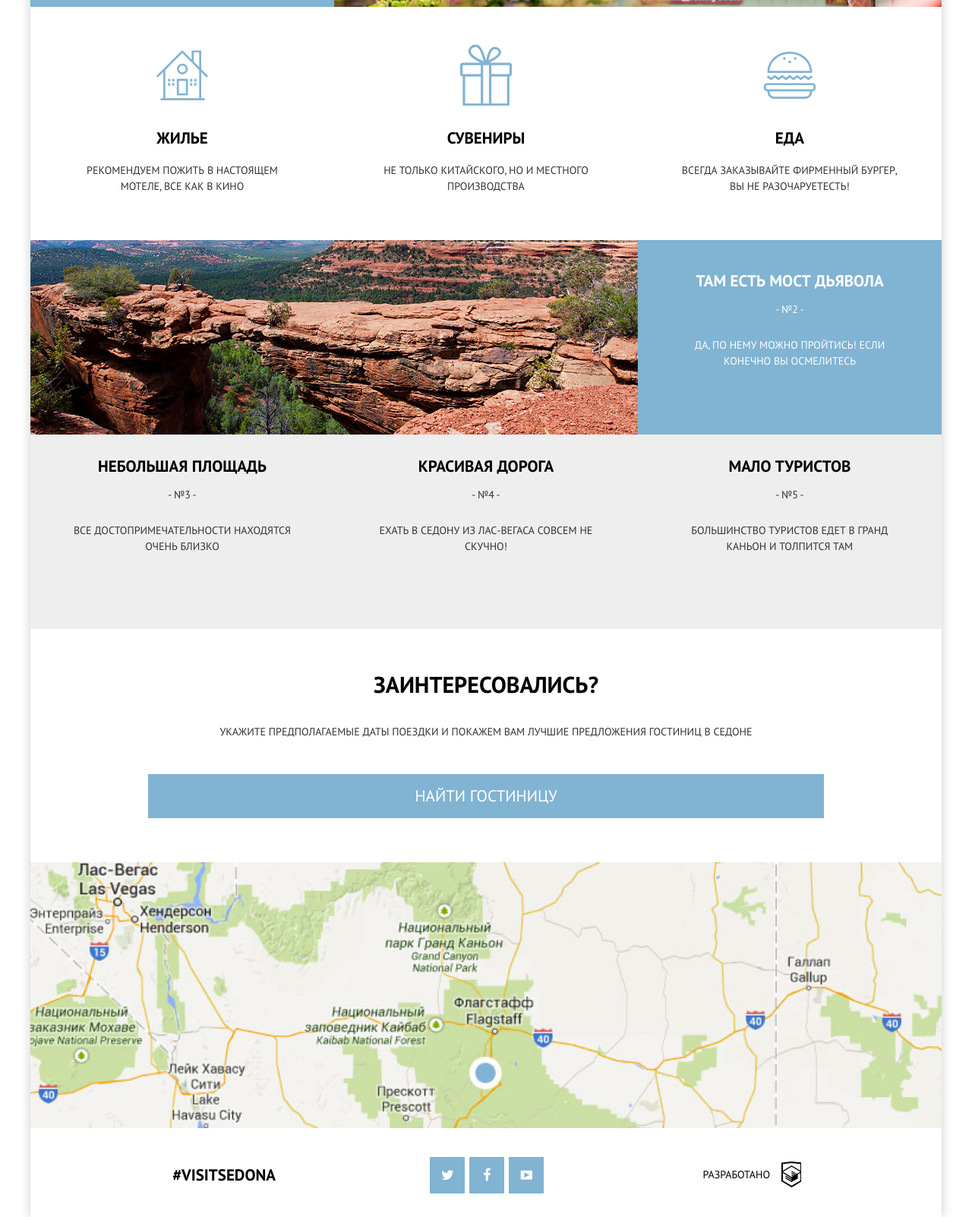
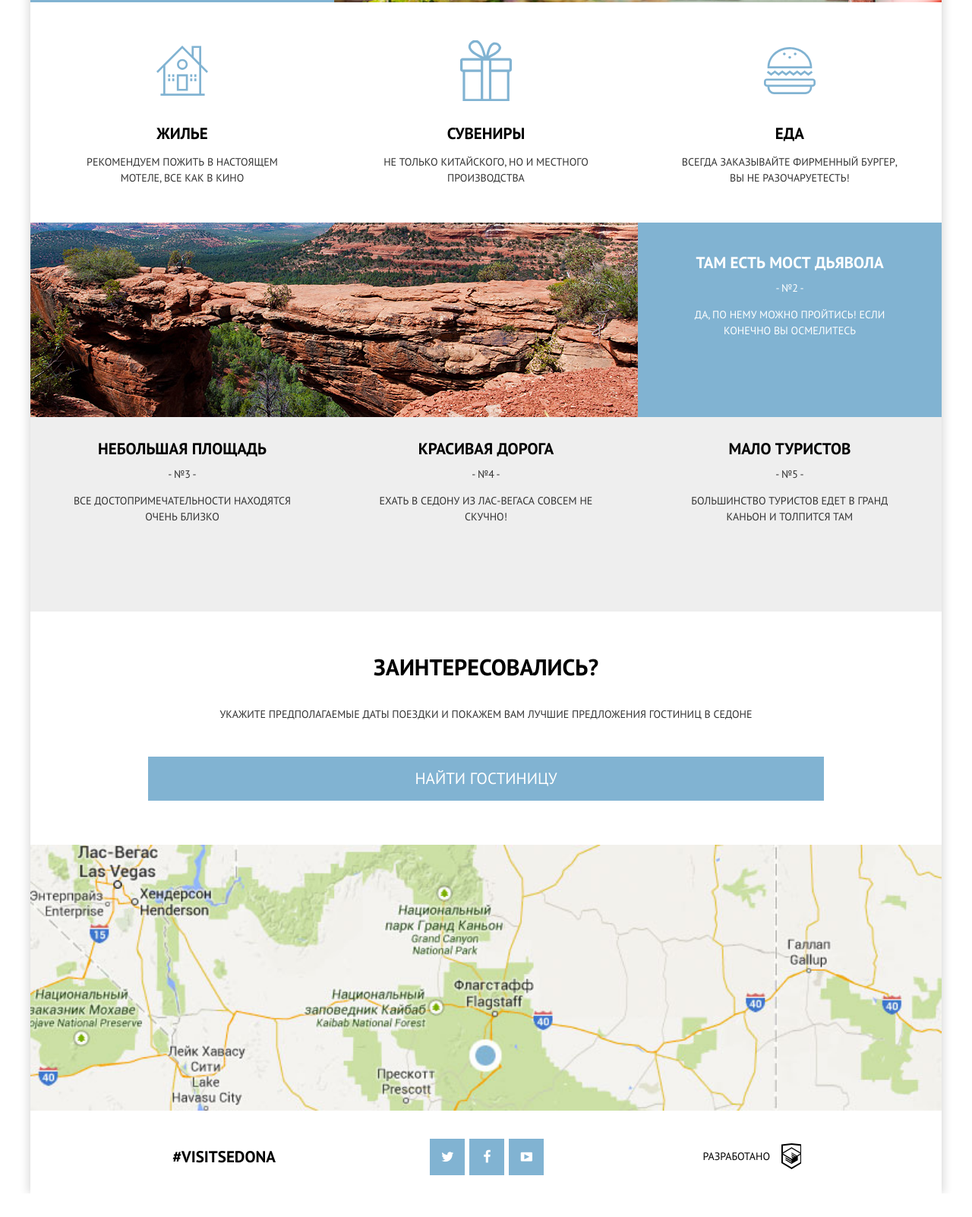
Before and after one commit to True-Evzheniy/92049-sedona, a website: page index.html in a window 1280 px wide. Shown: the part 965-2567 px from the top of the page at 76% size. After the commit the page ends 2536 px from the top, so only its background shows below. Drawn offline with nearby package versions, Linux system fonts and the light colour scheme; files that its build step writes are made by us from their sources.

Commit message:
pixelperfect mobile

```diff
--- a/sass/layout/footer.scss
+++ b/sass/layout/footer.scss
@@ -1,7 +1,7 @@
 .page-footer{
 	padding-bottom: 30px;
 	&__hash{
-		padding-bottom: 42px;
+		padding-bottom: 35px;
 		text-align: center;
 		font-family: $font-base;
 		font-size: 21px;
@@ -12,7 +12,7 @@
 	}
 
 	&__copyright{
-		padding-top: 48px;
+		padding-top: 40px;
 		text-align: center;
 		font-family: $font-base;
 		font-size: 14px;
--- a/sass/pages/index.scss
+++ b/sass/pages/index.scss
@@ -89,7 +89,7 @@
 	&__title{
 		margin:0;
 		padding-top: 29px;
-		padding-bottom:14px;
+		padding-bottom:10px;
 		font-family: $font-base;
 		font-size: 18px;
 		line-height: 26px;
@@ -98,14 +98,14 @@
 		color: #000;
 
 		&--light{
-			padding-top: 41px;
+			padding-top: 40px;
 			color: #fff;
 		}
 	}
 
 	&__num{
 		margin: 0;
-		padding-bottom: 26px;
+		padding-bottom: 14px;
 		font-family: $font-base;
 		font-size: 14px;
 		line-height: 21px;
@@ -120,7 +120,7 @@
 		margin: 0px;
 		padding-left: 9%;
 		padding-right: 9%;
-		padding-bottom: 30px;
+		padding-bottom: 28px;
 		font-family: $font-base;
 		font-size: 14px;
 		line-height: 21px;
@@ -135,7 +135,7 @@
 
 .block__title{
 	margin: 0;
-	padding-bottom:30px;
+	padding-bottom:27px;
 	font-family: $font-base;
 	text-align: center;
 	font-size:18px;
@@ -146,7 +146,7 @@
 }
 .block__text{
 	margin:0;
-	padding-bottom:28px;
+	padding-bottom:25px;
 	font-family: $font-base;
 	text-align: center;
 	font-size:14px;
@@ -155,9 +155,10 @@
 }
 
 .features{
-	padding-top: 40px;
+	padding-top: 39px;
 	padding-left: 21.8%;
 	padding-right: 12.5%;
+	padding-bottom: 8px;
 	&__item{
 
 		box-sizing: border-box;
@@ -166,7 +167,7 @@
 	&__title{
 		position: relative;
 		margin: 0;
-		padding-bottom: 19px;
+		padding-bottom: 14px;
 		font-family: $font-base;
 		font-size: 18px;
 		line-height: 26px;
@@ -203,7 +204,7 @@
 
 	&__about{
 		margin: 0;
-		padding-bottom:40px;
+		padding-bottom:28px;
 		font-family: $font-base;
 		font-size: 14px;
 		line-height: 21px;
@@ -239,7 +240,7 @@
 	}
 	&__title{
 		margin: 0;
-		padding-bottom:30px;
+		padding-bottom:20px;
 		font-family: $font-base;
 		text-align: center;
 		font-size:21px;
@@ -250,7 +251,7 @@
 	}
 	&__text{
 	margin:0;
-	padding-bottom:40px;
+	padding-bottom:34px;
 	font-family: $font-base;
 	text-align: center;
 	font-size:14px;
@@ -264,7 +265,7 @@
 
 .map{
 	display: block;
-	margin-bottom: 38px;
+	margin-bottom: 37px;
 	width: 100%;
 	height:350px;
 	background: url('../img/map.jpg') no-repeat;
```
